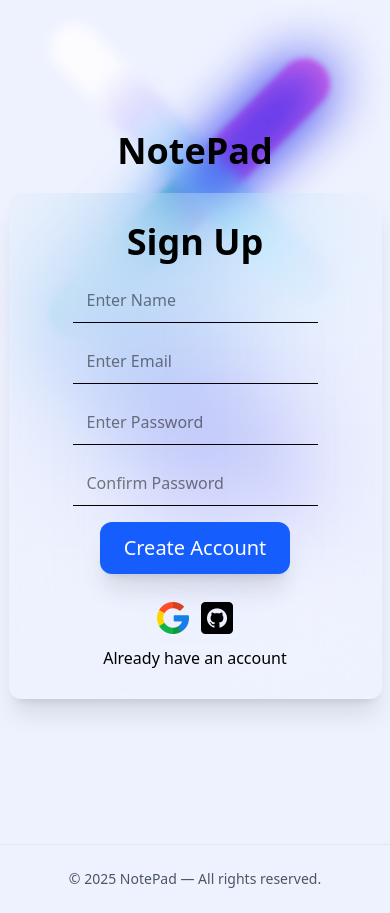
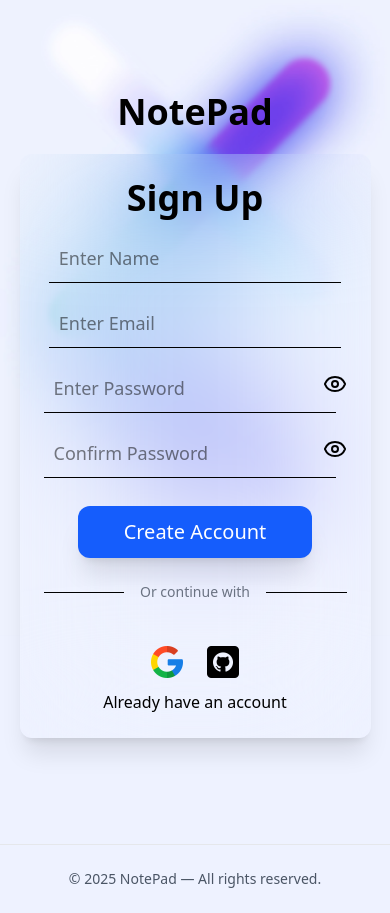
Before and after one commit to Smanikanta21/NotePad, a React (Vite) app: page /signup in a window 390 px wide. Built offline with nearby package versions, Linux system fonts and the light colour scheme.

Commit message:
feat: enhance form inputs and layout in SignupPage and LoginPage for better user experience

```diff
--- a/src/components/LandingPage.jsx
+++ b/src/components/LandingPage.jsx
@@ -143,7 +143,7 @@ const LandingPage = () => {
                                 <div className="w-full max-w-md">
                                     <p className="mb-2 text-indigo-800 font-semibold text-center lg:text-left">Sign up to our newsletter ↓</p>
                                     <form className="flex flex-col sm:flex-row items-center gap-3">
-                                        <input type="email" placeholder="Email address" className="flex-1 px-5 py-3 rounded-full border border-gray-300 focus:outline-none focus:ring-2 focus:ring-blue-500 shadow" />
+                                        <input type="email" placeholder="Email address" className="flex-1 px-5 py-3 rounded-full border border-gray-300 focus:outline-none focus:ring-2 focus:ring-blue-500 shadow w-full" />
                                         <button type="submit" className="bg-blue-600 text-white px-6 py-3 rounded-full font-semibold hover:bg-blue-700 transition">Sign up today</button>
                                     </form>
                                 </div>
--- a/src/components/LoginPage.jsx
+++ b/src/components/LoginPage.jsx
@@ -1,15 +1,16 @@
-
-import React from 'react'
+import { React, useState } from 'react'
 import bg from '../assets/bg-assets.jpg'
 import google from '../assets/google.png'
 import github from '../assets/github.png'
-import { UserRound } from 'lucide-react'
+import { Eye, EyeClosed, UserRound } from 'lucide-react'
 import { Link, useNavigate } from 'react-router-dom'
 // import { supabase } from '../server/suparbase';
 const LoginPage = () => {
     const nav = useNavigate();
 
-    const HandleGooglesignIn= async () =>{
+    const [showPassword, setShowPassword] = useState(false);
+
+    const HandleGooglesignIn = async () => {
 
 
     }
@@ -19,35 +20,43 @@ const LoginPage = () => {
     }
     return (
         <div>
-            <div className='z-10 md:p-5 fixed md:-top-96 md:flex md:justify-center w-full'> <img src={bg} className='md:w-[70vw]' alt="" /></div>
-            <div className='relative flex flex-col h-screen justify-center items-center z-20 ' >
+            <div className='z-10 md:p-5 fixed md:-top-72 md:flex md:justify-center w-full'> <img src={bg} className='md:w-[70vw]' alt="" /></div>
+            <div className='relative flex flex-col min-h-screen justify-center items-center z-20 ' >
                 <div className='flex items-center h-12'><h1 className='md:flex text-4xl font-extrabold mb-9'>NotePad</h1></div>
-                <div className='flex  md:flex-row flex-col justify-evenly rounded-xl md:rounded-none px-16 md:w-[60vw] h-[50vh] md:h-[50vh] backdrop-blur-3xl shadow-xl' >
-                    <div className='flex flex-col  justify-center items-center gap-4'>
+                <div className='flex  md:flex-row flex-col justify-evenly rounded-xl md:rounded-none px-16 p-4 md:p-8 w-[90vw] md:w-[55vw] lg:w-[50vw] h-[60vh] md:h-[50vh] backdrop-blur-3xl shadow-xl' >
+                    <div className='flex flex-col justify-center items-center gap-4 w-full md:w-auto'>
                         <h1 className='text-4xl font-bold'>Login</h1>
-                        <input type="email" placeholder='Enter Email' className='border-b py-2.5 md:w-[15vw] text-start' />
-                        <input type="password" placeholder='Enter Password' className='border-b py-2.5 md:w-[15vw] text-start' />
+                        <input type="email" placeholder='Enter Email' className='border-b py-2.5 md:w-[22vw] lg:w-[18vw] text-xl text-start transition duration-300 ease-in-out focus:ring-2 focus:ring-blue-400' />
+                        <div className="relative w-full md:w-[22vw] lg:w-[18vw]">
+                            <input type={showPassword ? "text" : "password"} placeholder="Enter Password" className="border-b py-2.5 text-xl w-full md:w-[18vw] text-start transition duration-300 ease-in-out focus:ring-2 focus:ring-blue-400" />
+                            <button type="button" className="absolute right-0 top-2 text-sm text-black" onClick={() => setShowPassword(prev => !prev)}>{showPassword ? <EyeClosed /> : <Eye />}</button>
+                        </div>
                         <div className='flex'>
                             <a href="#" className=''>Forgot Password</a>
                         </div>
-                        <button onClick={HandleLoginbutton} className='py-3 px-6 rounded-xl text-xl bg-blue-600 text-white hover:shadow-2xl hover:cursor-pointer hover:scale-110 transition-transform'>Login</button>
+                        <button onClick={HandleLoginbutton} className='py-2 md:py-3 md:m-0 px-6 rounded-xl text-xl bg-blue-600 text-white hover:shadow-2xl hover:cursor-pointer hover:scale-110 transition-transform duration-300 ease-in-out hover:opacity-90 '>Login</button>
                     </div>
 
                     {/* medium and large screens */}
-                    <div className='hidden md:flex justify-center flex-col items-center gap-5'>
-                        <button className='p-2 flex flex-row items-center px-4.5 py-3 rounded-xl gap-3.5 bg-white hover:scale-105 hover:transition-transform cursor-pointer shadow-xl hover:shadow-2xl' onClick={HandleGooglesignIn}><img src={google} className='w-7' alt="" />Sign In With Google</button>
-                        <button className='p-2 flex flex-row items-center px-4.5 py-3.5 rounded-xl gap-3.5 bg-white hover:scale-105 hover:transition-transform cursor-pointer shadow-xl hover:shadow-2xl '><img src={github} alt="" className='w-7' /> Sign In With Github</button>
-                        <Link to="/signup" className="p-2 flex flex-row items-center px-3.5 py-2 rounded-xl gap-3.5 bg-white hover:scale-105 transition-transform cursor-pointer shadow-xl hover:shadow-2xl"><UserRound size={30} /> Don't Have Account? <br /> Create Account</Link>
+                    <div className='hidden md:flex justify-center flex-col items-center gap-3 md:gap-5'>
+                        <button className='p-2 flex flex-row items-center px-4.5 py-3 rounded-xl gap-3.5 bg-white hover:scale-115 hover:transition-transform cursor-pointer shadow-xl hover:shadow-2xl transition-all duration-300 ease-in-out hover:opacity-90 ' onClick={HandleGooglesignIn}><img src={google} className='w-7' alt="" />Sign In With Google</button>
+                        <button className='p-2 flex flex-row items-center px-4.5 py-3.5 rounded-xl gap-3.5 bg-white hover:scale-115 hover:transition-transform cursor-pointer shadow-xl hover:shadow-2xl transition-all duration-300 ease-in-out hover:opacity-90 '><img src={github} alt="" className='w-7' /> Sign In With Github</button>
+                        <Link to="/signup" className="p-2 flex flex-row items-center px-3.5 py-2 rounded-xl gap-3.5 bg-white hover:scale-115 transition-transform cursor-pointer shadow-xl hover:shadow-2xl"><UserRound size={30} /> Don't Have Account? <br /> Create Account</Link>
                     </div>
 
                     {/* Small Screens */}
-                    <div className='md:hidden gap-3 flex flex-col items-center justify-center'>
-                        <div className='flex gap-3'>
-                            <img src={google} onClick={HandleGooglesignIn} className='w-8 shadow-2xl' alt="" />
-                            <img src={github} alt="" className='w-8 shadow-2xl'/>
+                    <div className="md:hidden my-6 flex items-center">
+                        <div className="flex-1 border-t border-black"></div>
+                        <span className="px-4 text-sm text-gray-500">Or continue with</span>
+                        <div className="flex-1 border-t border-black"></div>
+                    </div>
+                    <div className='md:hidden mt-5 px-4 w-full flex flex-col items-center justify-center gap-4'>
+                        <div className='flex gap-6 p-2'>
+                            <img src={google} onClick={HandleGooglesignIn} className='w-8 shadow-2xl transition-all duration-300 ease-in-out hover:opacity-90 hover:scale-105' alt="" />
+                            <img src={github} alt="" className='w-8 shadow-2xl transition-all duration-300 ease-in-out hover:opacity-90 hover:scale-105' />
                         </div>
-                        <div className='flex flex-col'>
-                          <Link to="/signup" className='hover:text-blue-600'>Don't Have Account?</Link>
+                        <div className='flex flex-col w-full items-center'>
+                            <Link to="/signup" className='hover:text-blue-600'>Don't Have Account?</Link>
                         </div>
                     </div>
                 </div>
--- a/src/components/SignupPage.jsx
+++ b/src/components/SignupPage.jsx
@@ -2,7 +2,7 @@ import { React,useState } from 'react'
 import bg from '../assets/bg-assets.jpg'
 import google from '../assets/google.png'
 import github from '../assets/github.png'
-import { LogIn } from 'lucide-react'
+import { LogIn,EyeClosed,Eye } from 'lucide-react'
 // import { supabase } from '../server/suparbase';
 import { BrowserRouter,Link, useNavigate } from 'react-router-dom'
 
@@ -12,7 +12,7 @@ const SignupPage = () => {
   const[email,setEmail] = useState('')
   const[password,setPassword] = useState('')
   const[confPassword,setConfPassword] = useState('')
-
+  const[showPassword,setShowPassword] = useState(false)
     const HandleGooglesignIn= async () =>{
 
     }
@@ -31,25 +31,36 @@ const SignupPage = () => {
         <div className='flex items-center h-12'>
           <h1 className='md:flex text-4xl font-extrabold mb-9'>NotePad</h1>
         </div>
-        <div className='flex md:flex-row flex-col justify-evenly rounded-xl md:rounded-none px-16 md:w-[60vw] h-[60vh] md:h-[50vh] backdrop-blur-3xl shadow-xl'>
+        <div className='flex md:flex-row flex-col justify-evenly rounded-xl md:rounded-none px-6 md:px-16 w-[90vw] md:w-[60vw] h-auto md:h-[65vh] py-6 md:py-18 backdrop-blur-3xl shadow-xl'>
           {/* Input tags */}
           <div className='flex flex-col justify-center items-center gap-4'>
             <h1 className='text-4xl font-bold'>Sign Up</h1>
-            <input type="text" placeholder='Enter Name' onChange={(e) => setName(e.target.value)} className='border-b py-2.5 md:w-[15vw] text-start pl-3.5' />
-            <input type="email" placeholder='Enter Email' onChange={(e) => setEmail(e.target.value)}  className='border-b py-2.5 md:w-[15vw] text-start pl-3.5' />
-            <input type="password" placeholder='Enter Password' onChange={(e) => setPassword(e.target.value)}  className='border-b py-2.5 md:w-[15vw] text-start pl-3.5' />
-            <input type="password" placeholder='Confirm Password' onChange={(e) => setConfPassword(e.target.value)}  className='border-b py-2.5 md:w-[15vw] text-start pl-3.5' />
-            <button onClick={CreateSignUp} className='py-3 px-6 rounded-xl text-xl bg-blue-600 text-white shadow-xl hover:shadow-2xl hover:cursor-pointer hover:scale-110 transition-transform'>Create Account</button>
+            <input type="text" placeholder='Enter Name' onChange={(e) => setName(e.target.value)} className='border-b p-2.5 w-[75vw] text-lg md:w-[18vw] text-start transition duration-300 ease-in-out focus:ring-2 focus:ring-blue-400' />
+            <input type="email" placeholder='Enter Email' onChange={(e) => setEmail(e.target.value)}  className='border-b p-2.5 w-[75vw] text-lg md:w-[18vw] text-start transition duration-300 ease-in-out focus:ring-2 focus:ring-blue-400' />
+            <div className="relative w-full md:w-[22vw] lg:w-[18vw]">
+              <input type={showPassword ? "text" : "password"} placeholder="Enter Password" className="border-b p-2.5 text-lg w-[75vw] md:w-[18vw] text-start transition duration-300 ease-in-out focus:ring-2 focus:ring-blue-400"/>
+              <button type="button" className="absolute right-0 top-2 text-sm text-black" onClick={() => setShowPassword(prev => !prev)}>{showPassword ? <EyeClosed/> : <Eye/>}</button>
+            </div>
+            <div className="relative w-full md:w-[22vw] lg:w-[18vw]">
+              <input type={showPassword ? "text" : "password"} placeholder="Confirm Password" className="border-b p-2.5 text-lg w-[75vw] md:w-[18vw] text-start transition duration-300 ease-in-out focus:ring-2 focus:ring-blue-400"/>
+              <button type="button" className="absolute right-0 top-2 text-sm text-black" onClick={() => setShowPassword(prev => !prev)}>{showPassword ? <EyeClosed/> : <Eye/>}</button>
+            </div>
+            <button onClick={CreateSignUp} className='py-3 px-6 w-[60vw] md:w-auto rounded-xl text-xl bg-blue-600 mt-3 md:m-0 text-white shadow-xl hover:shadow-2xl hover:cursor-pointer hover:scale-115 hover:opacity-90 transition-transform duration-300 ease-in-out'>Create Account</button>
           </div>
           <div className='hidden md:flex justify-center flex-col items-center gap-5'>
-            <button className='p-2 flex flex-row items-center px-4.5 py-3 rounded-xl gap-3.5 bg-white hover:scale-105 hover:transition-transform hover:cursor-pointer shadow-xl hover:shadow-2xl' onClick={HandleGooglesignIn}><img src={google} className='w-7' alt="" />Sign Up With Google</button>
-            <button className='p-2 flex flex-row items-center px-4.5 py-3.5 rounded-xl gap-3.5 bg-white hover:scale-105 hover:transition-transform hover:cursor-pointer shadow-xl hover:shadow-2xl'><img src={github} alt="" className='w-7' /> Sign Up With Github</button>
-            <Link to='/login' className='p-2 flex flex-row items-center px-3.5 py-2 rounded-xl gap-3.5 bg-white hover:scale-105 hover:transition-transform hover:cursor-pointer shadow-xl hover:shadow-2xl '><LogIn size={30}/>Already have an account?<br /> Login</Link>
+            <button className='p-2 flex flex-row items-center px-4.5 py-3 rounded-xl gap-3.5 bg-white hover:scale-115 hover:opacity-90 hover:transition-transform hover:cursor-pointer shadow-xl hover:shadow-2xl transition-all duration-300 ease-in-out' onClick={HandleGooglesignIn}><img src={google} className='w-7' alt="" />Sign Up With Google</button>
+            <button className='p-2 flex flex-row items-center px-4.5 py-3.5 rounded-xl gap-3.5 bg-white hover:scale-115 hover:opacity-90 hover:transition-transform hover:cursor-pointer shadow-xl hover:shadow-2xl transition-all duration-300 ease-in-out'><img src={github} alt="" className='w-7' /> Sign Up With Github</button>
+            <Link to='/login' className='p-2 flex flex-row items-center px-3.5 py-2 rounded-xl gap-3.5 bg-white hover:scale-115 hover:transition-transform hover:cursor-pointer shadow-xl hover:shadow-2xl '><LogIn size={30}/>Already have an account?<br /> Login</Link>
           </div>
-          <div className='md:hidden gap-3 flex flex-col items-center justify-center'>
-            <div className='flex gap-3'>
-              <img src={google} className='w-8'onClick={HandleGooglesignIn} alt="Google" />
-              <img src={github} alt="GitHub" className='w-8' />
+          <div className="md:hidden my-6 flex items-center">
+            <div className="flex-1 border-t border-black"></div>
+            <span className="px-4 text-sm text-gray-500">Or continue with</span>
+            <div className="flex-1 border-t border-black"></div>
+          </div>
+          <div className='md:hidden gap-3 mt-5 flex flex-col items-center justify-center w-full px-4'>
+            <div className='flex gap-6'>
+              <img src={google} className='w-8 transition-all duration-300 ease-in-out hover:opacity-90 hover:scale-115' onClick={HandleGooglesignIn} alt="Google" />
+              <img src={github} alt="GitHub" className='w-8 transition-all duration-300 ease-in-out hover:opacity-90 hover:scale-115' />
             </div>
             <div className='flex flex-col'>
               <Link to='/login' className='hover:text-blue-600' >Already have an account</Link>
```
Also changed, not shown: src/components/Nav.jsx (+10 -5 lines).
